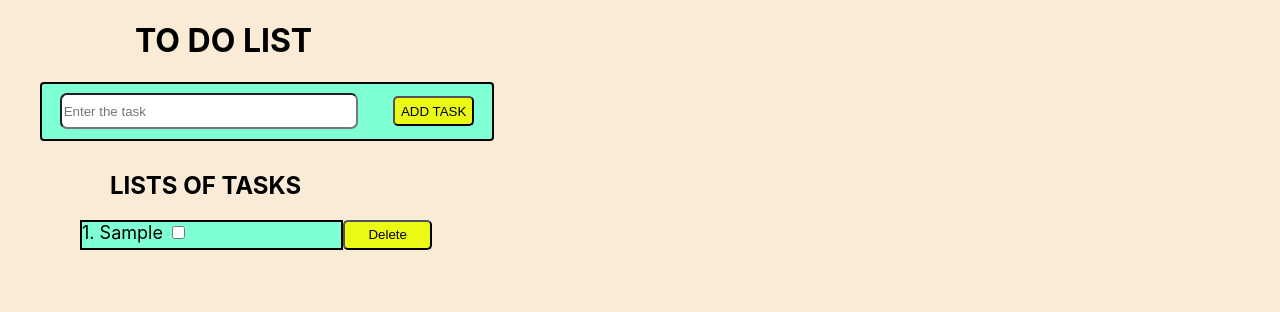
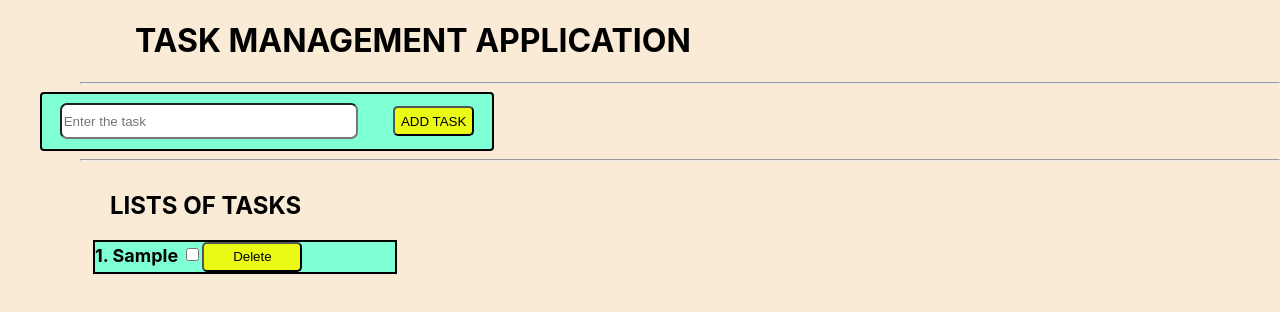
Before and after one commit to pavantn36918/todo-list-react, a React (Create React App) app: page / in a window 1280 px wide. Both pictures are taken after typing "Sample" into the empty fields and a click on the button "ADD TASK". Shown: the top 312 px of the page. Built offline with nearby package versions, Linux system fonts and the light colour scheme.

Commit message:
Update App.js

```diff
--- a/src/App.js
+++ b/src/App.js
@@ -47,13 +47,14 @@ function App() {
 
   return (
     <div className='body'>
-      <h1>TO DO LIST </h1>
+      <h1>TASK MANAGEMENT APPLICATION </h1>
+      <hr className='line' />
       <div className='container'>
         <input type="text" placeholder='Enter the task' value={task} onChange={getInput} />
-        <button onClick={getData}>ADD TASK</button>
+        <button className='addtask' onClick={getData}>ADD TASK</button>
       </div>
-
-      <div className=''>
+      <hr className='line' />
+      <div className='taskslist'>
         <h2>LISTS OF TASKS</h2>
         {data.map((tas, index) => (
           <div className="taskcol">
@@ -61,9 +62,10 @@ function App() {
               style={{
                 "background-color": tas.completed ? "#0daf79" : "aquamarine",
               }}>
-              {index + 1}. {tas.text} <input type="checkbox" checked={tas.completed} onChange={() => toggleTask(index)} />
+              <b> {index + 1}. {tas.text} </b> <input type="checkbox" checked={tas.completed} onChange={() => toggleTask(index)} />
+              <button onClick={() => deletetask(index)}>Delete</button>
             </div>
-            <button onClick={() => deletetask(index)}>Delete</button>
+
 
           </div>
 
```
